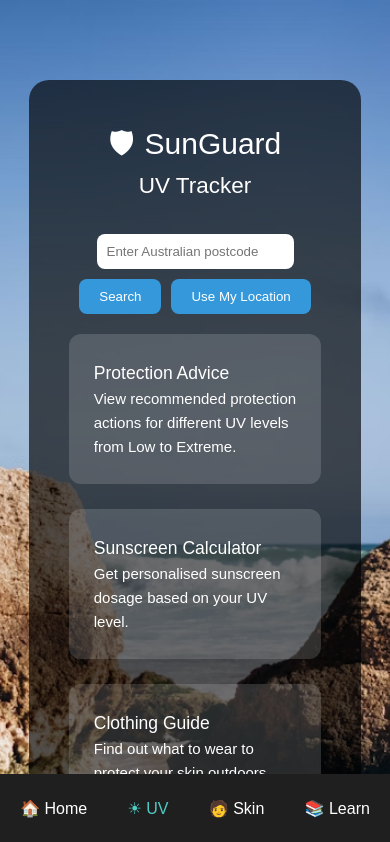
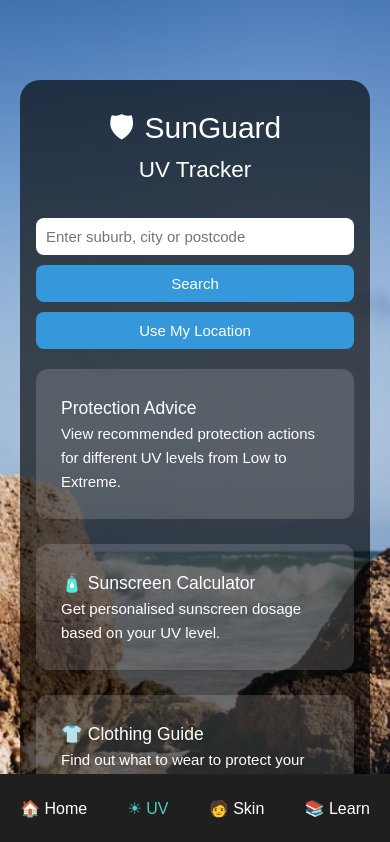
Before and after one commit to Iniyan0037/sunsmart-fullstack, a Vue app in the folder frontend/: page /uv in a window 390 px wide. Shown: the top 842 px of the page. Built offline with nearby package versions, Linux system fonts and the light colour scheme.

Commit message:
Update UVTrackerView.vue

```diff
--- a/frontend/src/views/UVTrackerView.vue
+++ b/frontend/src/views/UVTrackerView.vue
@@ -8,18 +8,37 @@
       <h2 class="subtitle">UV Tracker</h2>
 
       <div class="location">
-        <input v-model="postcode" placeholder="Enter Australian postcode" />
-        <button @click="searchPostcode">Search</button>
+        <div class="search-wrapper">
+          <input
+            v-model="searchQuery"
+            placeholder="Enter suburb, city or postcode"
+            @input="onInput"
+            @keyup.enter="handleEnter"
+            autocomplete="off"
+          />
+          <ul v-if="suggestions.length > 0" class="suggestions">
+            <li
+              v-for="s in suggestions"
+              :key="`${s.name}-${s.state}-${s.lat}-${s.lon}`"
+              @click="selectSuggestion(s)"
+            >
+              {{ s.name }}, {{ s.state }}
+            </li>
+          </ul>
+        </div>
+        <button @click="handleEnter">Search</button>
         <button @click="getLocation">Use My Location</button>
       </div>
 
-      <div v-if="uvStore.uv !== null" class="uvCard">
+      <div v-if="uvStore.fetched" class="uvCard">
         <h2>{{ uvStore.location }}</h2>
-        <div class="circle" :style="{ background: uvStore.uvColor }">{{ uvStore.uv }}</div>
+        <div class="circle" :style="{ background: uvStore.uvColor }">
+          {{ uvStore.uv }}
+        </div>
         <p class="level">{{ uvStore.level }}</p>
       </div>
 
-      <div v-if="uvStore.uv !== null" class="barSection">
+      <div v-if="uvStore.fetched" class="barSection">
         <div class="uvBar">
           <div class="marker" :style="{ left: uvStore.markerPosition }"></div>
         </div>
@@ -38,12 +57,12 @@
       </div>
 
       <div class="card" @click="router.push({ path: '/sunscreen', query: { uv: uvStore.uv } })">
-        <h3>Sunscreen Calculator</h3>
+        <h3>🧴 Sunscreen Calculator</h3>
         <p>Get personalised sunscreen dosage based on your UV level.</p>
       </div>
 
       <div class="card" @click="router.push({ path: '/clothing', query: { uv: uvStore.uv } })">
-        <h3>Clothing Guide</h3>
+        <h3>👕 Clothing Guide</h3>
         <p>Find out what to wear to protect your skin outdoors.</p>
       </div>
 
@@ -62,31 +81,124 @@ import { uvStore } from "@/store/uvStore"
 import { API_BASE } from "@/config"
 
 const router = useRouter()
-const postcode = ref("")
+const searchQuery = ref("")
+const suggestions = ref([])
+const selectedLat = ref(null)
+const selectedLon = ref(null)
 
-async function searchPostcode() {
-  if (!postcode.value) return
+let debounceTimer = null
 
+async function onInput() {
+  const q = searchQuery.value.trim()
+  selectedLat.value = null
+  selectedLon.value = null
+
+  if (q.length < 2) {
+    suggestions.value = []
+    return
+  }
+
+  if (/^\d+$/.test(q)) {
+    suggestions.value = []
+    return
+  }
+
+  clearTimeout(debounceTimer)
+  debounceTimer = setTimeout(async () => {
     try {
-    const res = await fetch(`https://api.zippopotam.us/au/${postcode.value}`)
+      const res = await fetch(
+        `https://nominatim.openstreetmap.org/search?q=${encodeURIComponent(q)}&countrycodes=au&format=json&limit=6&addressdetails=1`,
+        { headers: { "Accept-Language": "en" } },
+      )
+      const data = await res.json()
+      suggestions.value = data
+        .map((item) => ({
+          name:
+            item.address?.suburb ||
+            item.address?.city ||
+            item.address?.town ||
+            item.address?.village ||
+            item.name,
+          state: item.address?.state || "Australia",
+          lat: parseFloat(item.lat),
+          lon: parseFloat(item.lon),
+        }))
+        .filter((s) => s.name && Number.isFinite(s.lat) && Number.isFinite(s.lon))
+    } catch {
+      suggestions.value = []
+    }
+  }, 350)
+}
+
+function selectSuggestion(s) {
+  searchQuery.value = `${s.name}, ${s.state}`
+  selectedLat.value = s.lat
+  selectedLon.value = s.lon
+  suggestions.value = []
+  uvStore.location = s.name
+  getUV(s.lat, s.lon)
+}
+
+async function handleEnter() {
+  suggestions.value = []
+  const q = searchQuery.value.trim()
+  if (!q) return
+
+  if (selectedLat.value !== null && selectedLon.value !== null) {
+    await getUV(selectedLat.value, selectedLon.value)
+    return
+  }
+
+  if (/^\d+$/.test(q)) {
+    try {
+      const res = await fetch(`https://api.zippopotam.us/au/${q}`)
       if (!res.ok) {
         alert("Invalid Australian postcode")
         return
       }
-
       const data = await res.json()
       uvStore.location = data.places[0]["place name"]
       await getUV(data.places[0].latitude, data.places[0].longitude)
     } catch {
       alert("Postcode search failed")
     }
+    return
+  }
+
+  try {
+    const res = await fetch(
+      `https://nominatim.openstreetmap.org/search?q=${encodeURIComponent(q)}&countrycodes=au&format=json&limit=1&addressdetails=1`,
+      { headers: { "Accept-Language": "en" } },
+    )
+    const data = await res.json()
+    if (!data.length) {
+      alert("Location not found. Try a suburb or postcode.")
+      return
+    }
+    const place = data[0]
+    uvStore.location =
+      place.address?.suburb ||
+      place.address?.city ||
+      place.address?.town ||
+      place.address?.village ||
+      place.name ||
+      "Selected Location"
+    await getUV(parseFloat(place.lat), parseFloat(place.lon))
+  } catch {
+    alert("Location search failed")
+  }
 }
 
 function getLocation() {
-  navigator.geolocation.getCurrentPosition((pos) => {
+  navigator.geolocation.getCurrentPosition(
+    async (pos) => {
       uvStore.location = "Current Location"
-    getUV(pos.coords.latitude, pos.coords.longitude)
-  })
+      await getUV(pos.coords.latitude, pos.coords.longitude)
+    },
+    () => {
+      alert("Unable to retrieve your location")
+    },
+  )
 }
 
 async function getUV(lat, lon) {
@@ -98,6 +210,7 @@ async function getUV(lat, lon) {
 
     const data = await res.json()
     uvStore.uv = parseFloat(data.uv_index).toFixed(1)
+    uvStore.fetched = true
     setLevel()
   } catch {
     alert("Failed to fetch UV data")
@@ -147,22 +260,191 @@ function goAdvice() {
 </script>
 
 <style scoped>
-.page { width:100%; min-height:100vh; background:url("../assets/uv.jpg") center center no-repeat; background-size:cover; display:flex; justify-content:center; padding:80px 20px; }
-.container { width:900px; max-width:95%; background:rgba(0,0,0,0.65); padding:40px; border-radius:20px; color:white; }
-.header { display:flex; justify-content:center; align-items:center; gap:10px; }
-.icon { font-size:30px; }
-.subtitle { text-align:center; margin-bottom:30px; }
-.location { display:flex; justify-content:center; gap:10px; margin-bottom:20px; flex-wrap:wrap; }
-.location input { padding:10px; border-radius:8px; border:none; }
-.location button { padding:10px 20px; border:none; border-radius:8px; background:#3498db; color:white; cursor:pointer; }
-.uvCard { text-align:center; margin-bottom:30px; }
-.circle { width:120px; height:120px; border-radius:50%; display:flex; align-items:center; justify-content:center; font-size:36px; color:white; margin:10px auto; }
-.level { font-size:20px; }
-.barSection { margin-bottom:40px; text-align:center; }
-.uvBar { height:16px; background:linear-gradient(to right, #2ecc71, #f1c40f, #e67e22, #e74c3c, #8e44ad); border-radius:10px; position:relative; margin-top:10px; }
-.marker { width:10px; height:26px; background:white; position:absolute; top:-5px; border-radius:2px; transition:0.4s; }
-.labels { display:flex; justify-content:space-between; margin-top:8px; font-size:13px; gap:8px; }
-.low{color:#2ecc71;} .moderate{color:#f1c40f;} .high{color:#e67e22;} .veryhigh{color:#e74c3c;} .extreme{color:#8e44ad;}
-.card { background:rgba(255,255,255,0.15); padding:25px; border-radius:12px; margin-bottom:25px; cursor:pointer; }
-.card:hover { background:rgba(255,255,255,0.25); }
+.page {
+  width: 100%;
+  min-height: 100vh;
+  background: url("../assets/uv.jpg") center center no-repeat;
+  background-size: cover;
+  display: flex;
+  justify-content: center;
+  padding: 80px 20px 100px;
+}
+
+.container {
+  width: 100%;
+  max-width: 900px;
+  background: rgba(0, 0, 0, 0.65);
+  padding: 40px;
+  border-radius: 20px;
+  color: white;
+}
+
+.header {
+  display: flex;
+  justify-content: center;
+  align-items: center;
+  gap: 10px;
+}
+
+.icon {
+  font-size: 30px;
+}
+
+.subtitle {
+  text-align: center;
+  margin-bottom: 30px;
+}
+
+.location {
+  display: flex;
+  justify-content: center;
+  align-items: flex-start;
+  gap: 10px;
+  margin-bottom: 20px;
+  flex-wrap: wrap;
+}
+
+.search-wrapper {
+  position: relative;
+  width: 300px;
+}
+
+.search-wrapper input {
+  width: 100%;
+  padding: 10px;
+  border-radius: 8px;
+  border: none;
+  font-size: 15px;
+}
+
+.suggestions {
+  position: absolute;
+  top: 100%;
+  left: 0;
+  right: 0;
+  background: white;
+  color: black;
+  border-radius: 0 0 8px 8px;
+  list-style: none;
+  margin: 0;
+  padding: 0;
+  z-index: 100;
+  box-shadow: 0 4px 12px rgba(0, 0, 0, 0.3);
+  max-height: 220px;
+  overflow-y: auto;
+}
+
+.suggestions li {
+  padding: 10px 14px;
+  cursor: pointer;
+  font-size: 14px;
+  border-bottom: 1px solid #eee;
+}
+
+.suggestions li:hover {
+  background: #f0f0f0;
+}
+
+.location button {
+  padding: 10px 20px;
+  border: none;
+  border-radius: 8px;
+  background: #3498db;
+  color: white;
+  cursor: pointer;
+  font-size: 15px;
+  white-space: nowrap;
+}
+
+.location button:hover {
+  background: #2980b9;
+}
+
+.uvCard {
+  text-align: center;
+  margin-bottom: 30px;
+}
+
+.circle {
+  width: 120px;
+  height: 120px;
+  border-radius: 50%;
+  display: flex;
+  align-items: center;
+  justify-content: center;
+  font-size: 36px;
+  color: white;
+  margin: 10px auto;
+}
+
+.level {
+  font-size: 20px;
+}
+
+.barSection {
+  margin-bottom: 40px;
+  text-align: center;
+}
+
+.uvBar {
+  height: 16px;
+  background: linear-gradient(to right, #2ecc71, #f1c40f, #e67e22, #e74c3c, #8e44ad);
+  border-radius: 10px;
+  position: relative;
+  margin-top: 10px;
+}
+
+.marker {
+  width: 10px;
+  height: 26px;
+  background: white;
+  position: absolute;
+  top: -5px;
+  border-radius: 2px;
+  transition: 0.4s;
+}
+
+.labels {
+  display: flex;
+  justify-content: space-between;
+  margin-top: 8px;
+  font-size: 13px;
+}
+
+.low { color: #2ecc71; }
+.moderate { color: #f1c40f; }
+.high { color: #e67e22; }
+.veryhigh { color: #e74c3c; }
+.extreme { color: #8e44ad; }
+
+.card {
+  background: rgba(255, 255, 255, 0.15);
+  padding: 25px;
+  border-radius: 12px;
+  margin-bottom: 25px;
+  cursor: pointer;
+}
+
+.card:hover {
+  background: rgba(255, 255, 255, 0.25);
+}
+
+@media (max-width: 600px) {
+  .container {
+    padding: 24px 16px;
+  }
+
+  .search-wrapper {
+    width: 100%;
+  }
+
+  .location {
+    flex-direction: column;
+    align-items: center;
+  }
+
+  .location button {
+    width: 100%;
+  }
+}
 </style>
```
Lines whose indentation alone changed are shown as unchanged.
